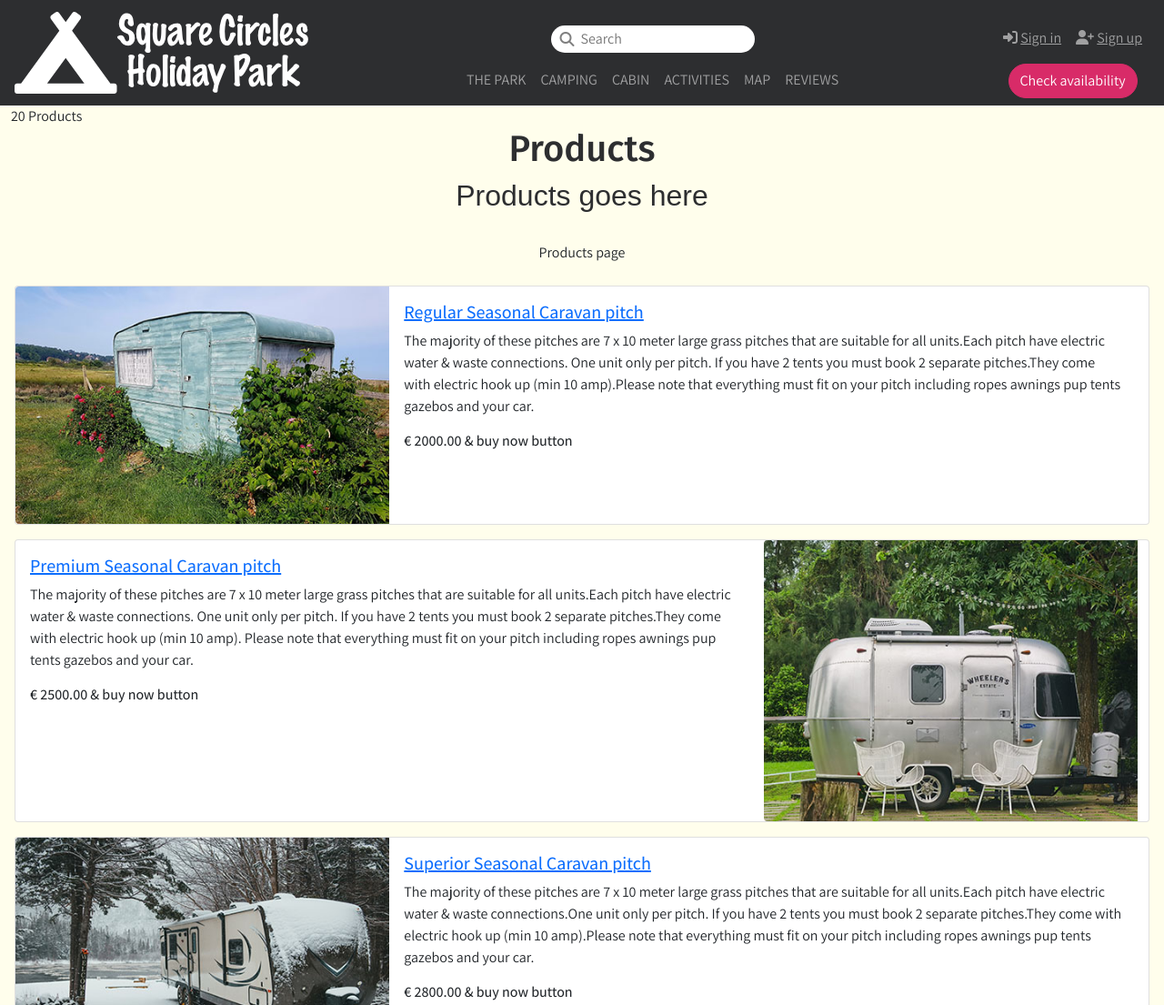
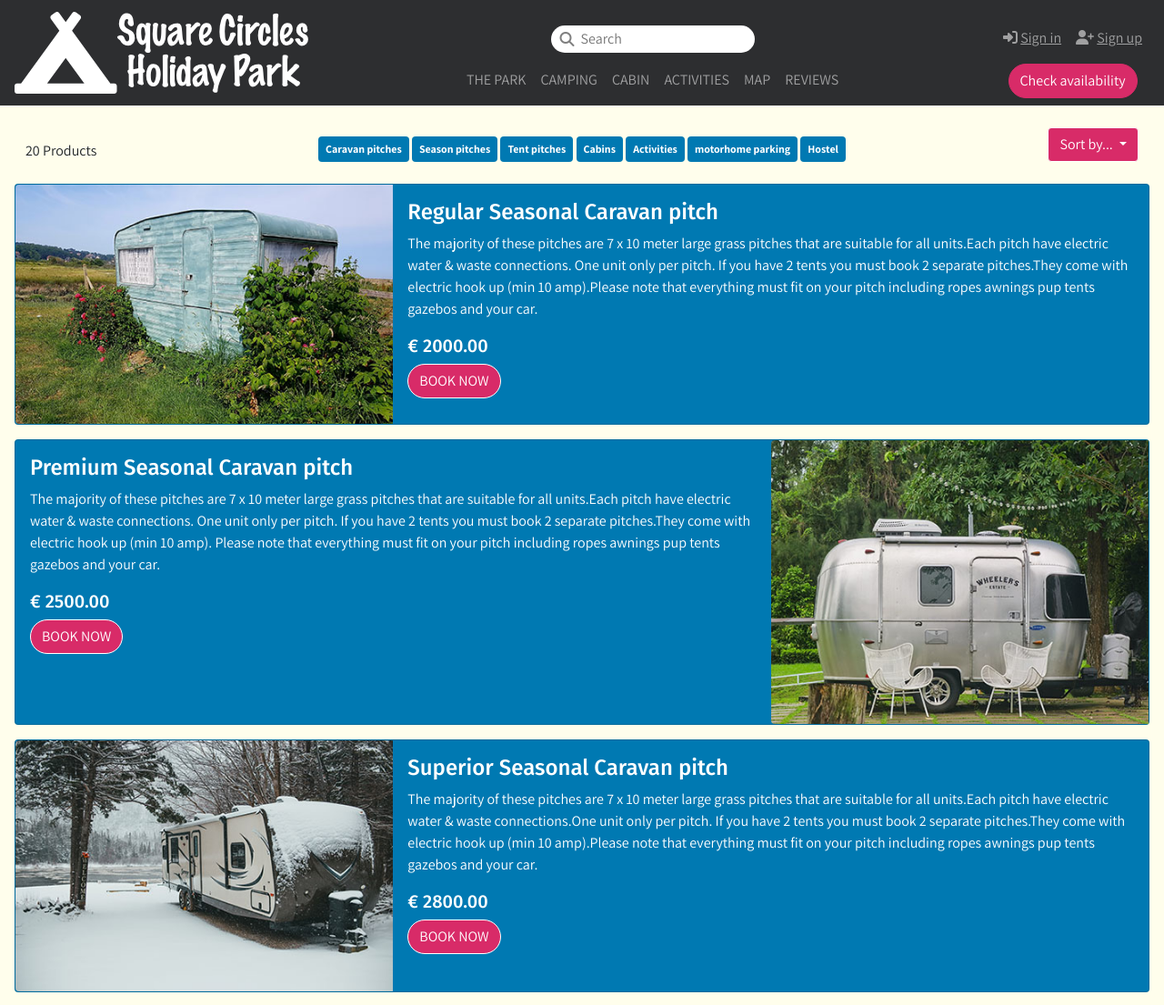
Before and after one commit to malmgrenola/square-circles, a Django app: page /products/ in a window 1280 px wide. Shown: the top 1105 px of the page at 91% size. Run offline with Django 3.2, Linux system fonts and the light colour scheme; data comes from the database, SQL or seed files in the repository; some libraries are stand-ins or nearby versions; some web fonts are replaced.

Commit message:
adding products sort, search and filter view.

```diff
--- a/products/templates/products/products.html
+++ b/products/templates/products/products.html
@@ -2,31 +2,50 @@
 {% load static%}
 
 {% block page_header %}
+    <div class="row align-items-end mx-1 py-4" id='products'>
+        <div class="col box">
             {% if query != 'None_None' %}
                 {{ products|length }} Product{% if products|length > 1 %}s{% endif %}{% if query %} found for <strong>"{{ query }}"</strong>{% endif %}
             {% endif %}
-<div class="row">
-    <div class="col">
-        <h1>Products</h1>
-        <h2 class="header-caption">Products goes here</h2>
+        </div>
+        <div class="col-md-auto box">
+            {% for c in categories %}
+                <a class="category-badge text-decoration-none" href="{% url 'products' %}?c={{ c.name|urlencode  }}">
+                    <span class="p-2 mt-2 badge bg-secondary">{{ c.name }}</span>
+                </a>
+            {% endfor %}
+        </div>
+        <div class="col text-end box">
+            <div class="btn-group">
+                <button type="button" class="btn btn-primary sc dropdown-toggle" data-bs-toggle="dropdown" aria-expanded="false">
+                    Sort by...
+                </button>
+                <ul class="dropdown-menu">
+                    <li><a class="dropdown-item order-item" href="{% url 'products' %}?sort=price">Price (low to high)</a></li>
+                    <li><a class="dropdown-item order-item" href="{% url 'products' %}?sort=desc:price">Price (high to low)</a></li>
+                    <li><hr class="dropdown-divider"></li>
+                    <li><a class="dropdown-item order-item" href="{% url 'products' %}?sort=desc:name">Name (A-Z)</a></li>
+                    <li><a class="dropdown-item order-item" href="{% url 'products' %}?sort=name">Name (Z-A)</a></li>
+                    <li><hr class="dropdown-divider"></li>
+                    <li><a class="dropdown-item order-item" href="{% url 'products' %}?sort=desc:category">Category (A-Z)</a></li>
+                    <li><a class="dropdown-item order-item" href="{% url 'products' %}?sort=category">Category (Z-A)</a></li>
+                </ul>
+            </div>
         </div>
     </div>
 {% endblock %}
 
 {% block content %}
     <div class="row justify-content-md-center mx-1" id='products'>
-        <div class="col-md-auto py-auto my-4 box">
-            Products page
-        </div>
         {% for product in products %}
-        <div class="card mb-3 ps-0">
+            <div class="card mb-3 px-0">
+                <data value="{{product.id}}">
                     <div class="row g-0 ">
                         <div class="col-md-4 product-image">
                             {% if product.image %}
-                    <img src="{{ MEDIA_URL }}{{product.image}}" alt="{{ product.name }} image" class="img-fluid rounded-start" alt="...">
+                                <img src="{{ MEDIA_URL }}{{product.image}}" alt="{{ product.name }} image" class="img-fluid rounded-start">
                             {% else %}
                                 <svg class="bd-placeholder-img img-fluid rounded-start" width="100%" height="250" xmlns="http://www.w3.org/2000/svg" role="img" aria-label="Placeholder: Image" preserveAspectRatio="xMidYMid slice" focusable="false">
-                        <title>Placeholder</title>
                                     <rect width="100%" height="100%" fill="#868e96"></rect>
                                     <text x="50%" y="50%" fill="#dee2e6" dy=".3em">Image</text>
                                 </svg>
@@ -34,13 +53,48 @@
                         </div>
                         <div class="col-md-8 product-content">
                             <div class="card-body">
-                        <h5 class="card-title"><a href="#">{{product.name}}</a></h5>
-                        <p class="card-text">{{product.description}}</p>
-                        <h6 class="card-text">€ {{product.price}} & buy now button</h6>
+                                <h4 class="card-title query-format">{{product.name}}</h4>
+                                <p class="card-text query-format">{{product.description}}</p>
+                                <h5 class="card-text">€ {{product.price}}</h5>
+                                <button class="btn sc btn-primary btn-rounded " type="submit">BOOK NOW</button>
                             </div>
                         </div>
                     </div>
+                </data>
             </div>
         {% endfor %}
      </div>
 {% endblock %}
+
+{% block extra_body_js %}
+    {{ block.super }}
+    <script>
+        $(document).ready(function () {
+            // Highligt all text user searched for
+            const q = new URL(window.location).searchParams.get('q')
+            $('.query-format').each(function() {
+                const text = $(this).text().replace(new RegExp(`${q}`, 'ig'), '<strong>\$&</strong>');
+                $(this).html(text);;
+            });
+        });
+    </script>
+
+    <script>
+        $('.card').click(function(e) {
+            // Handle product detail click
+            const id = $(this).children('data').eq(0).val()
+            console.log(`Goto to product detail: ${id}`)
+        })
+    </script>
+
+    <script>
+        $('.order-item').click(function(e) {
+            // Handle order by dropdown
+            e.preventDefault();
+            const sortValue = new URL($(this)[0].href).searchParams.get('sort') // Get the button sort param
+            const currentUrl = new URL(window.location);
+            currentUrl.searchParams.set('sort', sortValue);
+            window.location.replace(currentUrl);
+        })
+    </script>
+{% endblock %}
--- a/static/css/base.css
+++ b/static/css/base.css
@@ -62,10 +62,9 @@ h1,
 h2,
 h3,
 h4,
-h5 h6 {
+h5,
+h6 {
   font-family: "Fira Sans", sans-serif;
-  text-align: center;
-  color: #2d2e30;
 }
 
 .btn-rounded {
@@ -124,20 +123,49 @@ input[type="search" i]:focus-visible {
 }
 
 /* ---------------------------- Product */
+
+#products .card {
+  background-color: var(--bs-secondary);
+  color: white;
+  cursor: pointer;
+}
+#products .card:hover {
+  cursor: pointer;
+}
+
+#products .sc.btn-primary {
+  border: 1px white solid;
+}
+
+.card img {
+  width: auto;
+  height: 100%;
+  max-height: 300px;
+  object-fit: scale-down;
+}
+
+.query-format strong {
+  background-color: rgba(0, 0, 0, 0.5);
+}
+
 @media (min-width: 768px) {
-  #products .card:nth-child(even) .product-image {
+  .card img {
+    max-height: 500px;
+  }
+
+  #products .card:nth-child(odd) .product-image {
     order: 0;
   }
 
-  #products .card:nth-child(odd) .product-image {
+  #products .card:nth-child(even) .product-image {
+    order: 1;
+  }
+
+  #products .card:nth-child(odd) .product-content {
     order: 1;
   }
 
   #products .card:nth-child(even) .product-content {
-    order: 1;
-  }
-
-  #products .card:nth-child(odd) .product-content {
     order: 0;
   }
 }
--- a/templates/base.html
+++ b/templates/base.html
@@ -27,11 +27,6 @@
     {% block core_js %}
       <script src="https://code.jquery.com/jquery-3.6.0.min.js" integrity="sha256-/xUj+3OJU5yExlq6GSYGSHk7tPXikynS7ogEvDej/m4=" crossorigin="anonymous"></script>
       <script src="https://kit.fontawesome.com/db672dfa3e.js" crossorigin="anonymous"></script>
-      <script type="text/javascript">
-        $(document).ready(function () {
-          console.log("DOM Ready, Jquery is up!");
-        });
-      </script>
     {% endblock %}
 
     {% block extra_js %}
--- a/templates/includes/navbar.html
+++ b/templates/includes/navbar.html
@@ -18,13 +18,13 @@
                         <a class="nav-link" href="/">The Park</a>
                     </li>
                     <li class="nav-item">
-                        <a class="nav-link" href="#">Camping</a>
+                        <a class="nav-link" href="{% url 'products' %}?c=season pitches,caravan pitches,tent pitches,motorhome parking">Camping</a>
                     </li>
                     <li class="nav-item">
-                        <a class="nav-link" href="#">Cabin</a>
+                        <a class="nav-link" href="{% url 'products' %}?c=hostel,cabins">Cabin</a>
                     </li>
                     <li class="nav-item">
-                        <a class="nav-link" href="#">Activities</a>
+                        <a class="nav-link" href="{% url 'products' %}?c=a  ctivities">Activities</a>
                     </li>
                     <li class="nav-item">
                         <a class="nav-link" href="#">Map</a>
```
Also changed, not shown: README.md, wireframes/testreport.png (added). Lines whose indentation alone changed are shown as unchanged.
